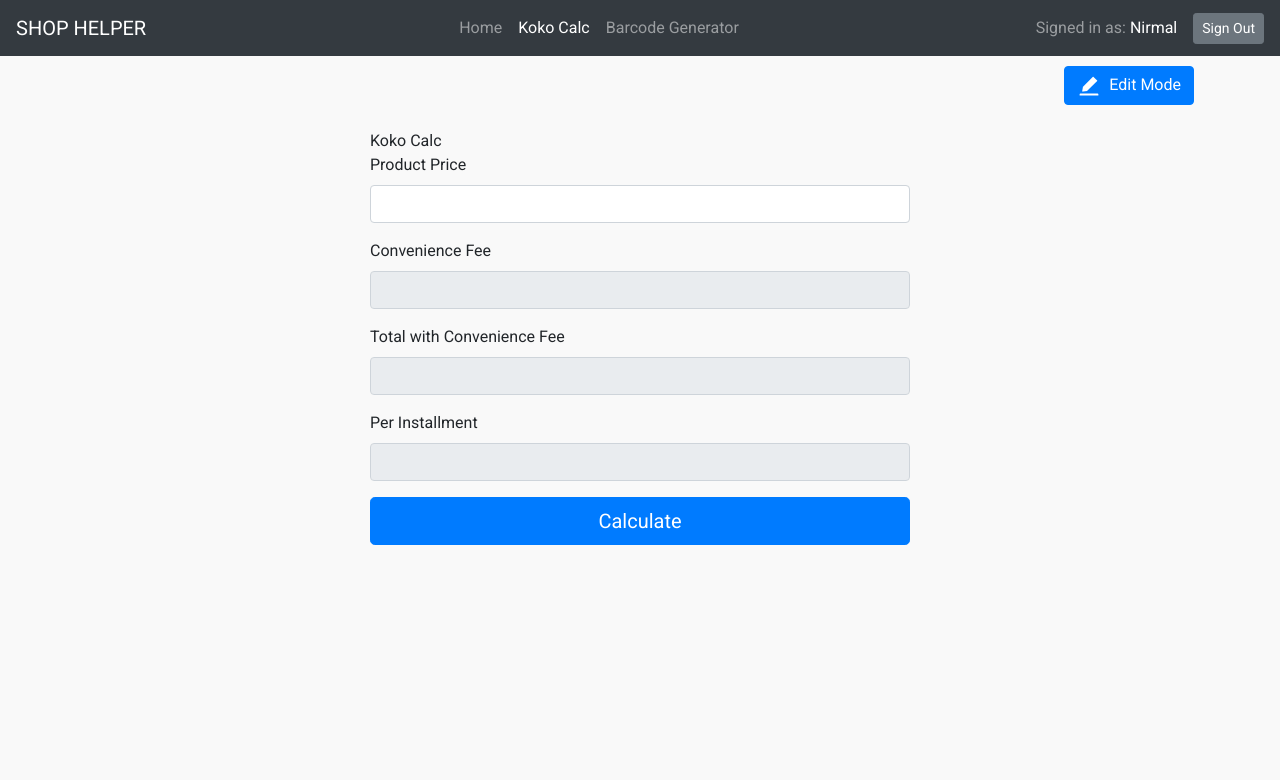
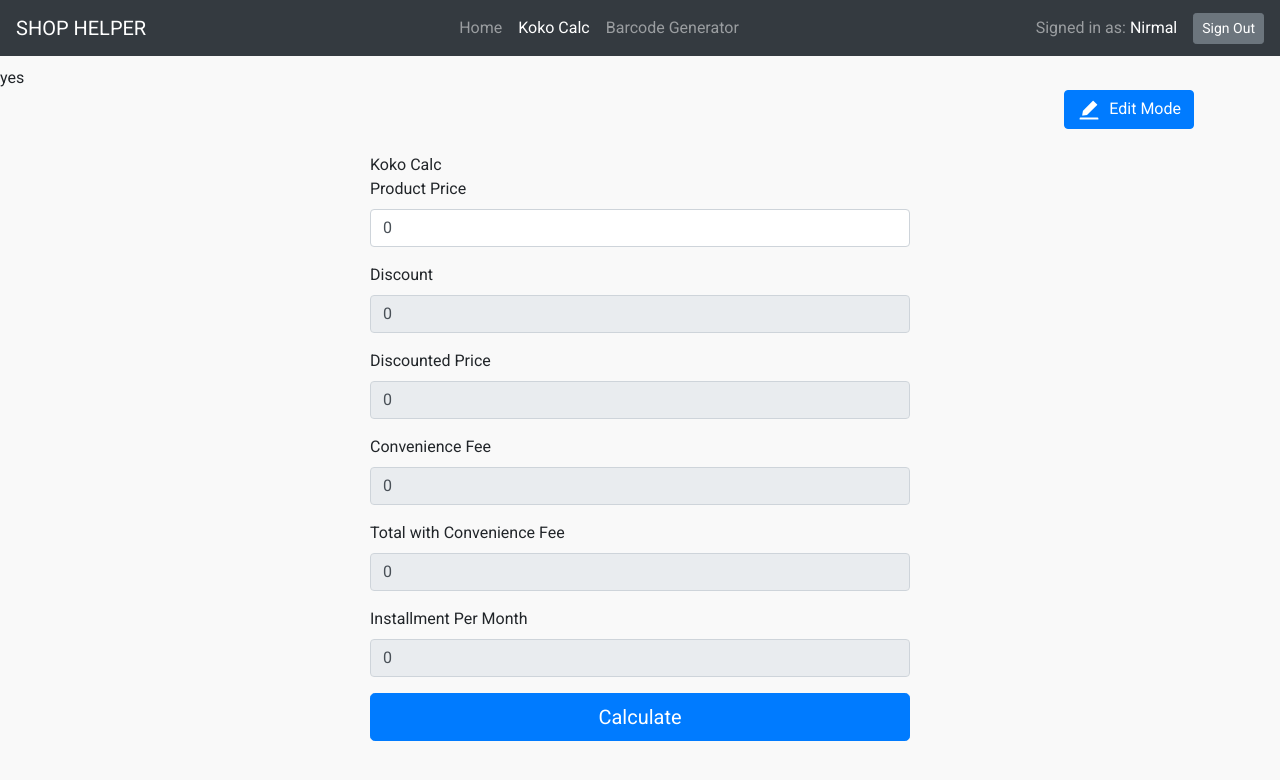
Before and after one commit to nirmalcodes/shop-helper, a React (Create React App) app: page /kokocalc in a window 1280 px wide. Shown: the top 780 px of the page. Built offline with nearby package versions, Linux system fonts and the light colour scheme.

Commit message:
Update KokoCalc.js

```diff
--- a/src/pages/KokoCalc/KokoCalc.js
+++ b/src/pages/KokoCalc/KokoCalc.js
@@ -4,11 +4,42 @@ import { AiFillEdit, AiOutlineArrowLeft } from "react-icons/ai";
 import ToggleSwitch from "../../components/ToggleSwitch/ToggleSwitch";
 
 const KokoCalc = () => {
-  const [discounted, setDiscounted] = useState(false);
+  const [discounted, setDiscounted] = useState(true);
   const [editMode, setEditMode] = useState(false);
+
+  const [convenienceFeeRate, setConvenienceFeeRate] = useState(6);
+
+  const [productPrice, setProductPrice] = useState(0);
+  const [discount, setDiscount] = useState(0);
+  const [discountedPrice, setDiscountedPrice] = useState(0);
+  const [convenienceFee, setConvenienceFee] = useState(0);
+  const [totWithCFee, setTotWithCFee] = useState(0);
+  const [installmentPerMonth, setInstallmentPerMonth] = useState(0);
+
+  const handleCalculation = (e) => {
+    e.preventDefault();
+
+    setTotWithCFee(
+      (productPrice / ((100 - convenienceFeeRate) / 100)).toFixed(2)
+    );
+
+    setConvenienceFee((totWithCFee - productPrice).toFixed(2));
+
+    setInstallmentPerMonth((totWithCFee / 3).toFixed(2));
+  };
+
+  const handleCalculationWithDiscount = (e) => {
+    e.preventDefault();
+
+    const disco = (productPrice * (2 / 100)).toFixed(2);
+    setDiscount(disco);
+
+
+  };
 
   return (
     <>
+      {discounted === true ? "yes" : discounted === false ? "no" : ""}
       <Container className="pb-4">
         <Row>
           <div className="ml-auto px-3 mb-4">
@@ -26,38 +57,74 @@ const KokoCalc = () => {
           {!editMode && (
             <Col lg={6}>
               Koko Calc
-              <Form>
-                <Form.Group controlId="">
+              <Form autoComplete="off">
+                <Form.Group controlId="productPrice">
                   <Form.Label>Product Price</Form.Label>
-                  <Form.Control type="text" placeholder="" />
+                  <Form.Control
+                    type="number"
+                    placeholder=""
+                    value={productPrice}
+                    onChange={(e) => setProductPrice(parseInt(e.target.value))}
+                  />
                 </Form.Group>
 
                 {discounted && (
-                  <Form.Group controlId="">
+                  <Form.Group controlId="Discount">
                     <Form.Label>Discount</Form.Label>
-                    <Form.Control type="text" placeholder="" readOnly />
+                    <Form.Control
+                      type="text"
+                      placeholder=""
+                      value={discount}
+                      readOnly
+                    />
                   </Form.Group>
                 )}
                 {discounted && (
-                  <Form.Group controlId="">
+                  <Form.Group controlId="discountedPrice">
                     <Form.Label>Discounted Price</Form.Label>
-                    <Form.Control type="text" placeholder="" readOnly />
+                    <Form.Control
+                      type="text"
+                      placeholder=""
+                      value={discountedPrice}
+                      readOnly
+                    />
                   </Form.Group>
                 )}
 
-                <Form.Group controlId="">
+                <Form.Group controlId="convenienceFee">
                   <Form.Label>Convenience Fee</Form.Label>
-                  <Form.Control type="text" placeholder="" readOnly />
+                  <Form.Control
+                    type="text"
+                    placeholder=""
+                    value={convenienceFee}
+                    readOnly
+                  />
                 </Form.Group>
-                <Form.Group controlId="">
+                <Form.Group controlId="totWithConvenienceFee">
                   <Form.Label>Total with Convenience Fee</Form.Label>
-                  <Form.Control type="text" placeholder="" readOnly />
+                  <Form.Control
+                    type="text"
+                    placeholder=""
+                    value={totWithCFee}
+                    readOnly
+                  />
                 </Form.Group>
-                <Form.Group controlId="">
-                  <Form.Label>Per Installment</Form.Label>
-                  <Form.Control type="text" placeholder="" readOnly />
+                <Form.Group controlId="installmentPerMonth">
+                  <Form.Label>Installment Per Month</Form.Label>
+                  <Form.Control
+                    type="text"
+                    placeholder=""
+                    value={installmentPerMonth}
+                    readOnly
+                  />
                 </Form.Group>
-                <Button variant="primary" type="button" size="lg" block>
+                <Button
+                  variant="primary"
+                  type="button"
+                  onClick={handleCalculationWithDiscount}
+                  size="lg"
+                  block
+                >
                   Calculate
                 </Button>
               </Form>
@@ -67,7 +134,7 @@ const KokoCalc = () => {
             <Col lg={6}>
               <Row>
                 <div className="ml-auto mb-4">
-                  <label htmlFor="discounted">
+                  <label htmlFor="discounted" className="mr-2">
                     Discount mode :{/* {discounted === false ? "OFF" : "ON"} */}
                   </label>
                   <ToggleSwitch
```
